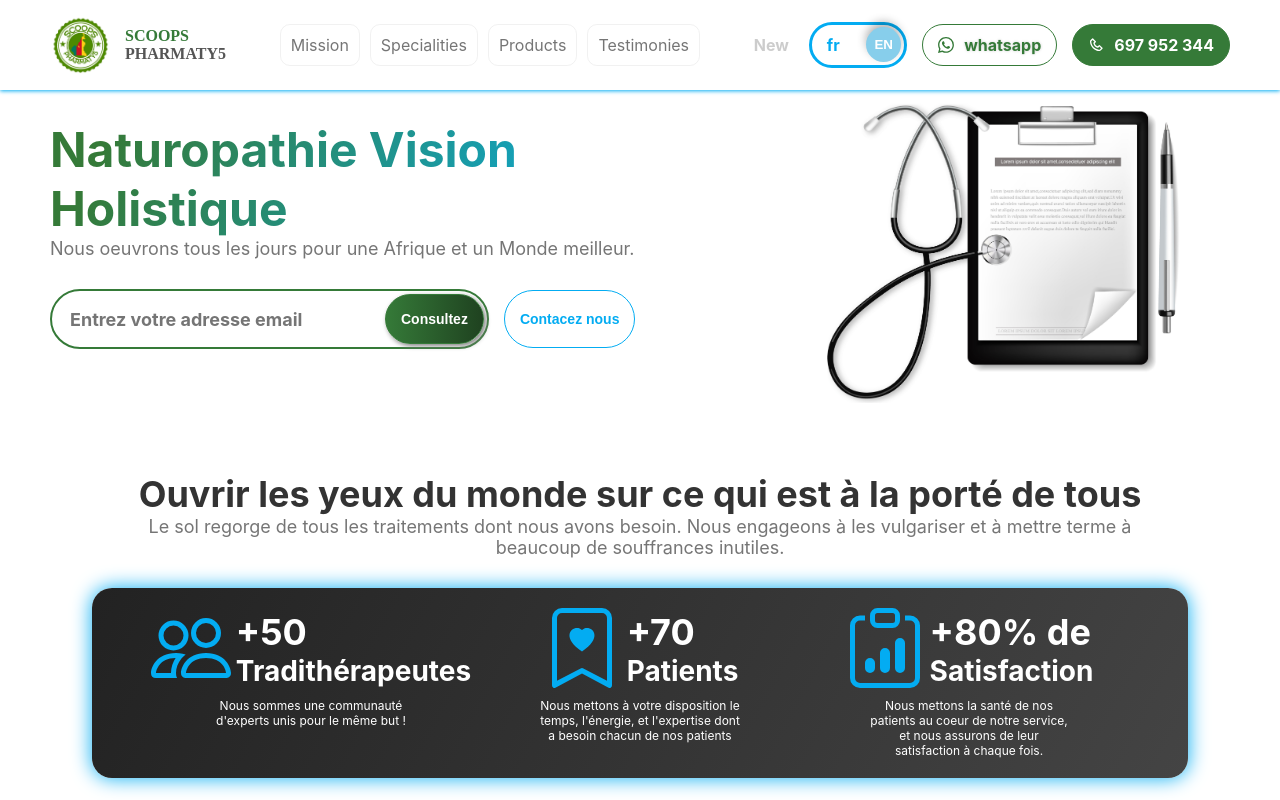
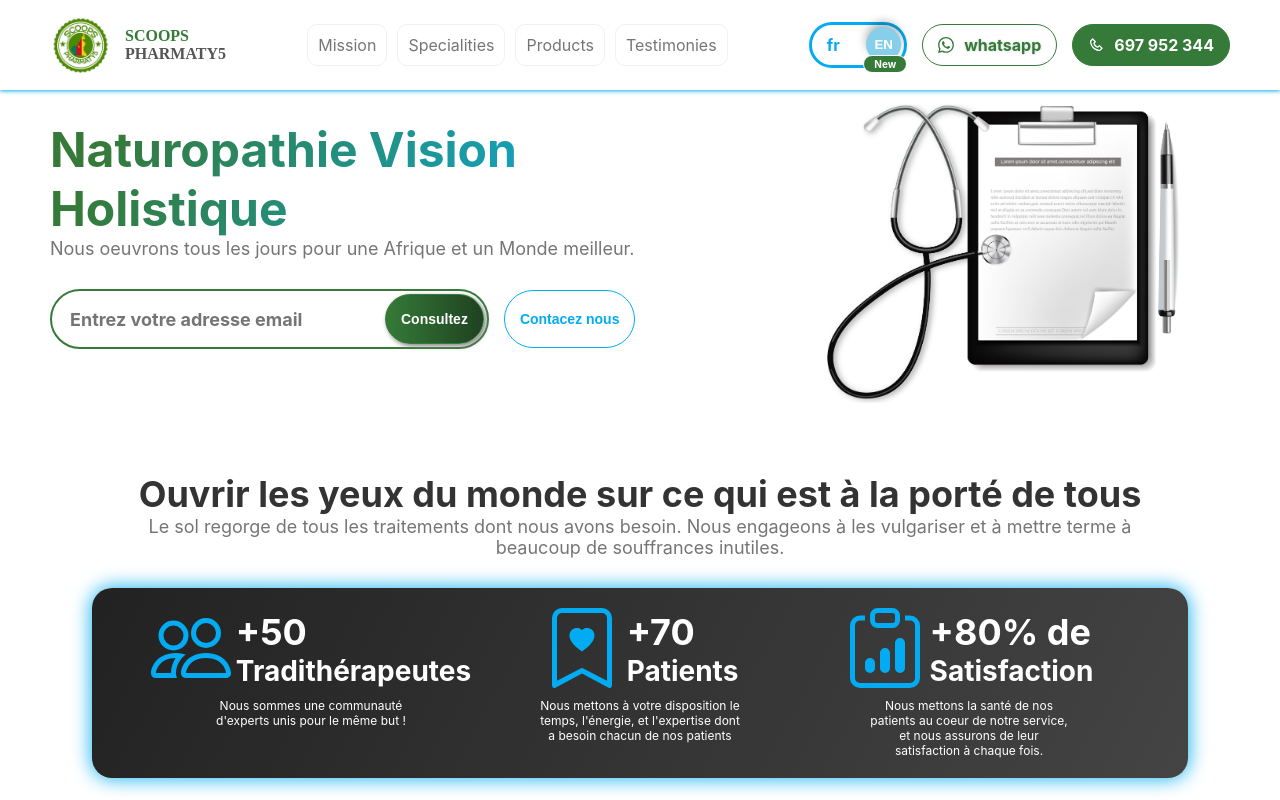
Before and after one commit to the-prince237/scoops-pharmaty5, a React (Create React App) app: page / in a window 1280 px wide. Shown: the top 800 px of the page. Built offline with nearby package versions, Linux system fonts and the light colour scheme.

Commit message:
redesigning new indication on language toggle button

```diff
--- a/src/containers/Header/Header.css
+++ b/src/containers/Header/Header.css
@@ -160,17 +160,16 @@ header .logo img{
 .header-buttons .choose-language .new{
   display: flex;
   align-items: center;
-  position: relative;
-  margin-right: 15px;
-}
-
-.header-buttons .choose-language .new img{
-  border: none;
-  padding: none;
-  width: 35px;
   position: absolute;
-  z-index: 1;
-  left: 0%;
+  bottom: -5px;
+  right: 0;
+  background-color: var(--color-main);
+  color: white;
+  z-index: 1000;
+  padding: 2px 10px;
+  border-radius: 50px;
+  border: solid 1px white;
+  font-size: 10px;
 }
 
 .header-buttons .whatsapp{
--- a/src/containers/Header/Header.jsx
+++ b/src/containers/Header/Header.jsx
@@ -29,7 +29,6 @@ const Header = () => {
         <div className='choose-language'>
           <div className='new'>
             <p>{`${language === "fr" ? "Nouveau" : "New"}`}</p>
-            <img src={nouveau} alt="nouveau" />
           </div>
           <div className="languages" onClick={switchLanguage}>
             <span>fr</span>
```
